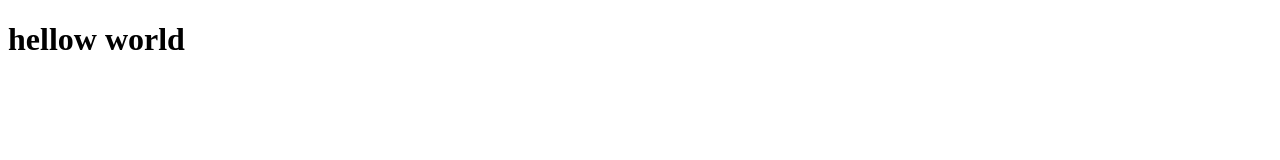
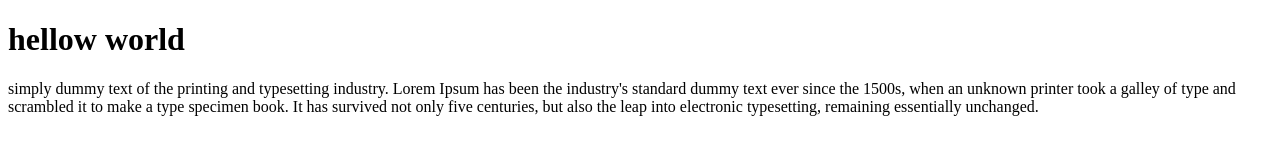
Before and after one commit to Ahona2022/my-first-repo, a plain HTML site: page index.html in a window 1280 px wide. Drawn offline with Linux system fonts and the light colour scheme.

Commit message:
add new code

```diff
--- a/index.html
+++ b/index.html
@@ -8,6 +8,7 @@
 </head>
 <body>
     <h1>hellow world</h1>
+    <p> simply dummy text of the printing and typesetting industry. Lorem Ipsum has been the industry's standard dummy text ever since the 1500s, when an unknown printer took a galley of type and scrambled it to make a type specimen book. It has survived not only five centuries, but also the leap into electronic typesetting, remaining essentially unchanged.</p>
 
 </body>
 </html>
```
